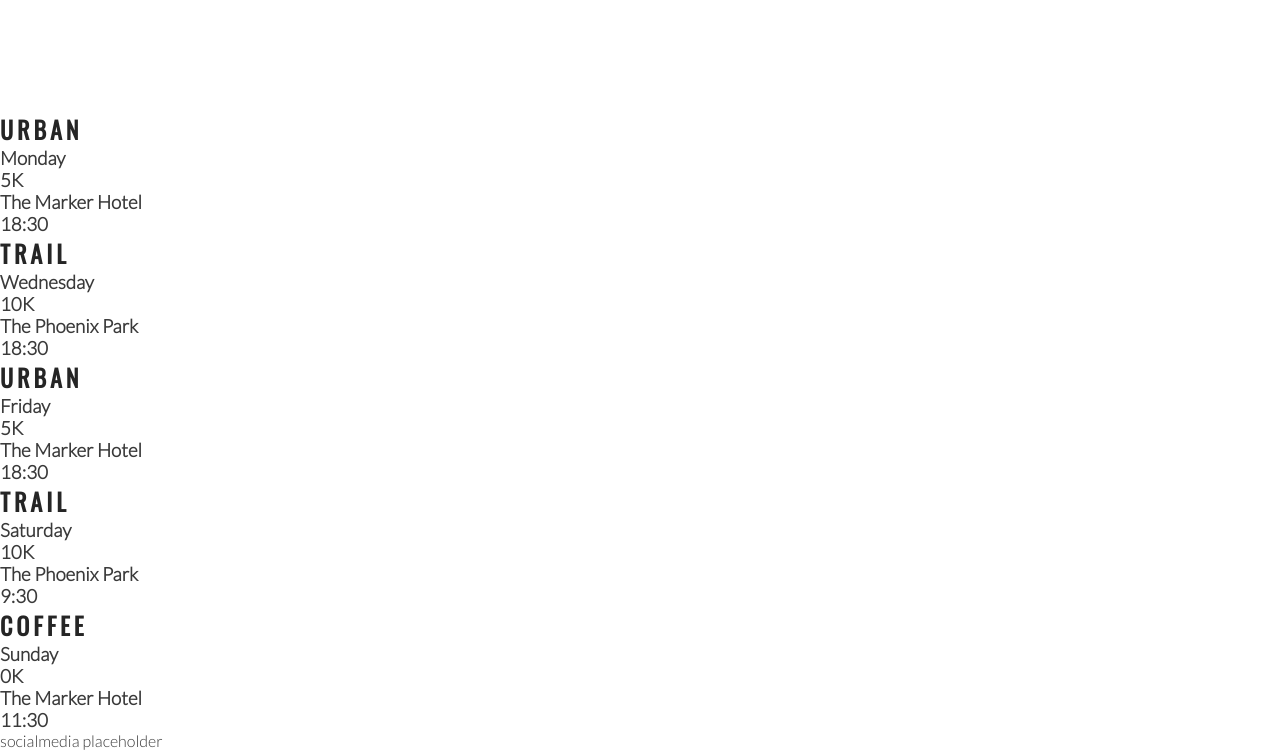
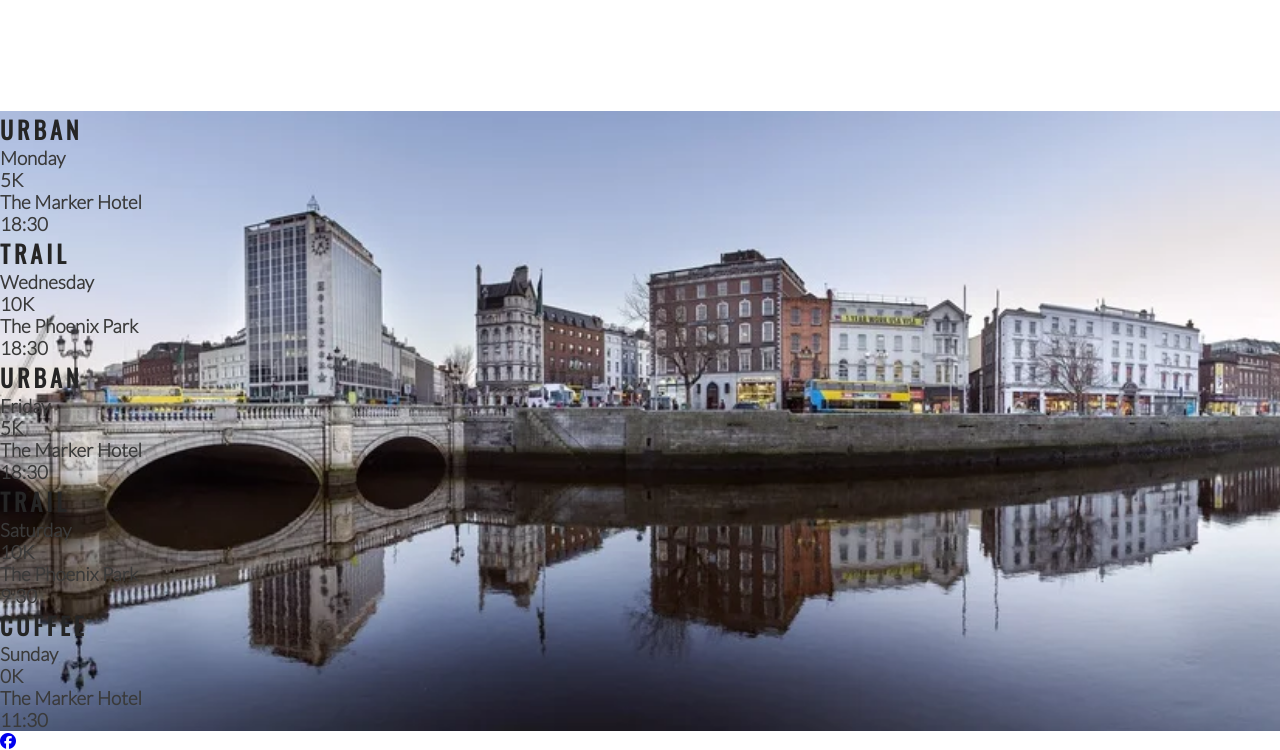
Before and after one commit to Dizarimia/love-running, a plain HTML site: page index.html in a window 1280 px wide. Shown: the part 1184-1934 px from the top of the page. Drawn offline with nearby package versions, Linux system fonts and the light colour scheme.

Commit message:
add background image to times

```diff
--- a/assets/css/style.css
+++ b/assets/css/style.css
@@ -187,3 +187,14 @@ margin: 0 auto;
     height: 100%;
     border-radius: 50%;
 }
+
+/* Event times*/
+
+#times {
+    background-image: url('../images/dublin-city.webp');
+    background-repeat: no-repeat;
+    background-size: cover;
+    background-position: center;
+    width: 100%;
+    overflow: hidden;
+}
--- a/index.html
+++ b/index.html
@@ -84,7 +84,7 @@
             </div>
         </div>
     </section>
-    <section>
+    <section id="times">
         <div>
             <h2>Urban</h2>
             <h3>Monday</h3>
@@ -122,7 +122,14 @@
         </div>
     </section>
 
-    <footer>socialmedia placeholder</footer>
+    <footer>
+        <ul>
+            <li>
+                <a href="https://facebook.com" target="_blank" rel="noopener"
+                aria-label="Visit our Facebook page (opens in a new tab)"><i class="fa-brands fa-facebook"></i></a>
+            </li>
+        </ul>
+    </footer>
 
 <!--font awesome script-->
 <script src="https://kit.fontawesome.com/264a7047c0.js" crossorigin="anonymous"></script>
```
Also changed, not shown: assets/images/dublin-city.webp (added).
